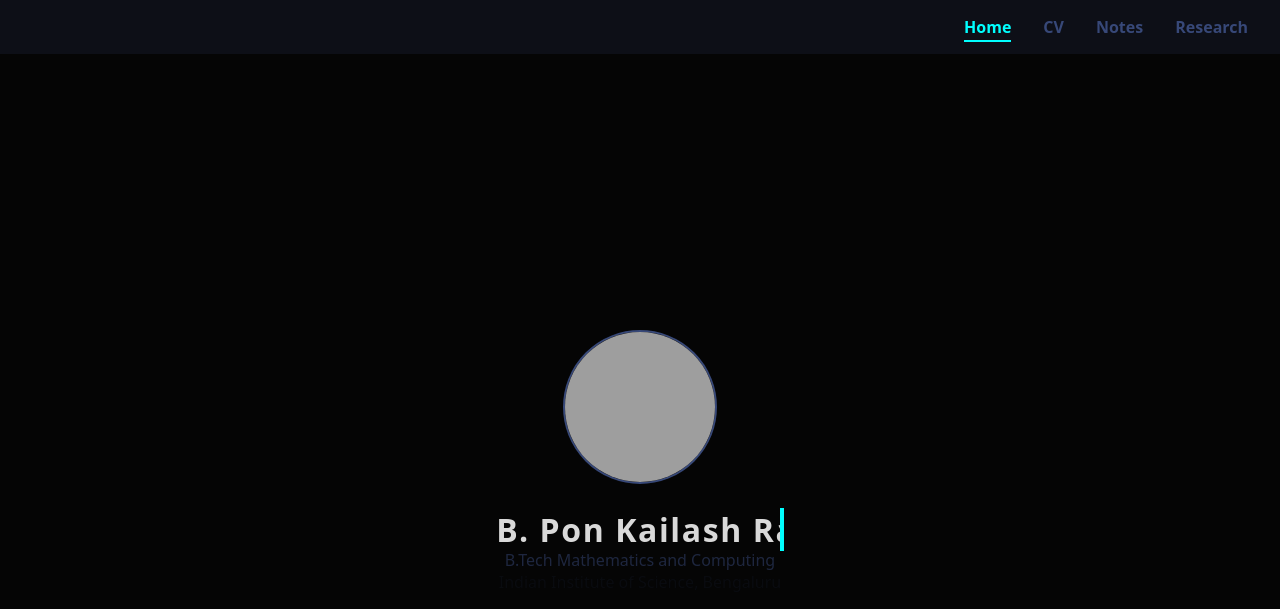
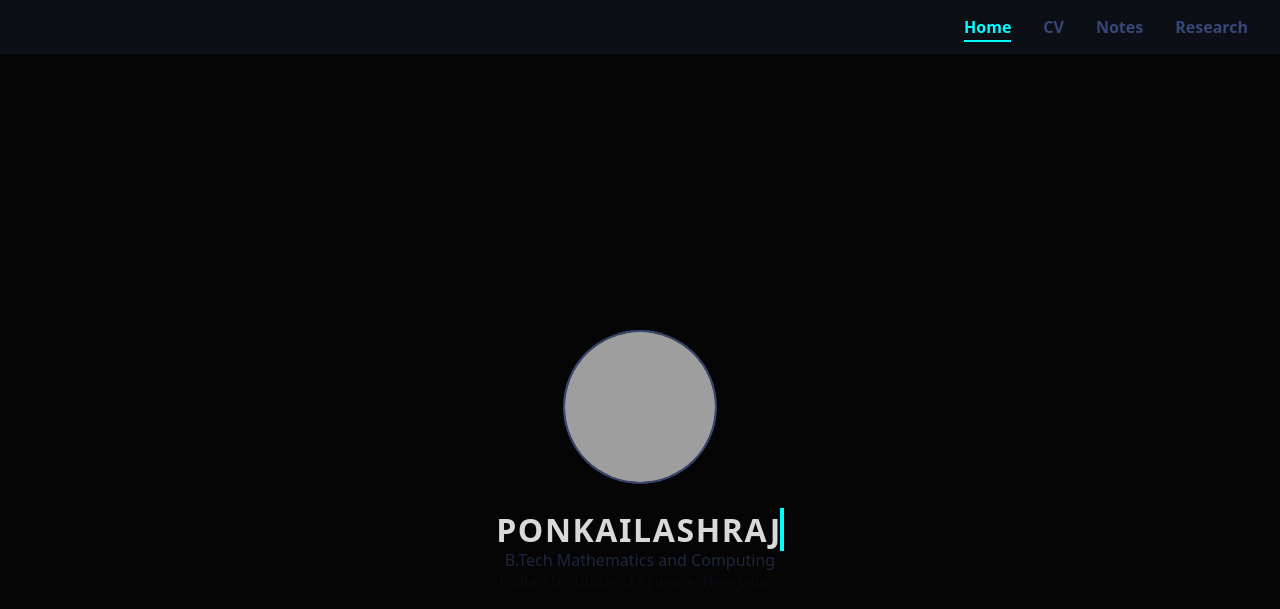
Before and after one commit to PONKAILASHRAJ/pk, a Jekyll site: the page index.html, which Jekyll copies as it is, in a window 1280 px wide. Shown: the top 609 px of the page. Built offline with Jekyll 4.4.1, drawn with Linux system fonts in a browser that asks for light colours; grey boxes are pictures that could not be loaded.

Commit message:
index.html

```diff
--- a/index.html
+++ b/index.html
@@ -151,7 +151,7 @@
 
   <div class="container">
     <img src="profile.jpg" alt="Profile Picture" class="profile-pic" />
-    <h1>B. Pon Kailash Raj</h1>
+    <h1>PONKAILASHRAJ</h1>
     <p>B.Tech Mathematics and Computing</p>
     <p>Indian Institute of Science, Bengaluru</p>
   </div>
```
